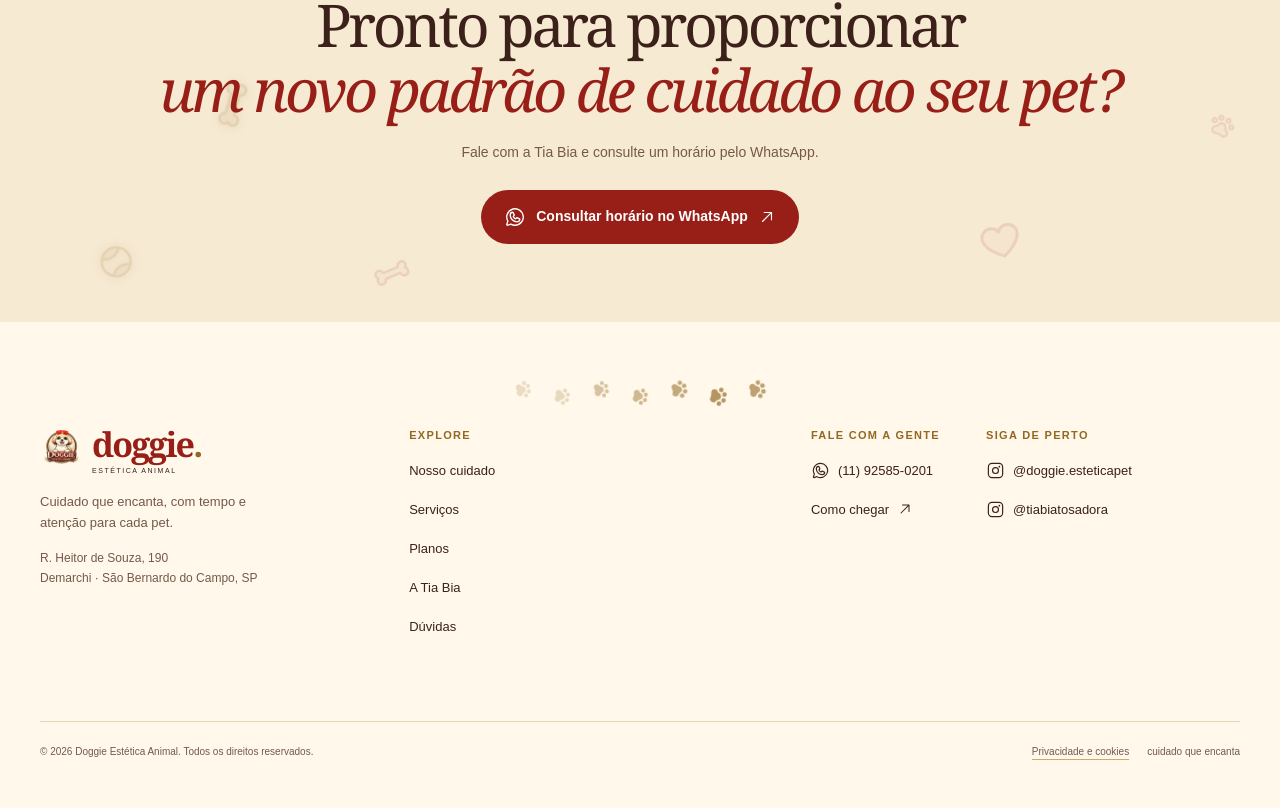
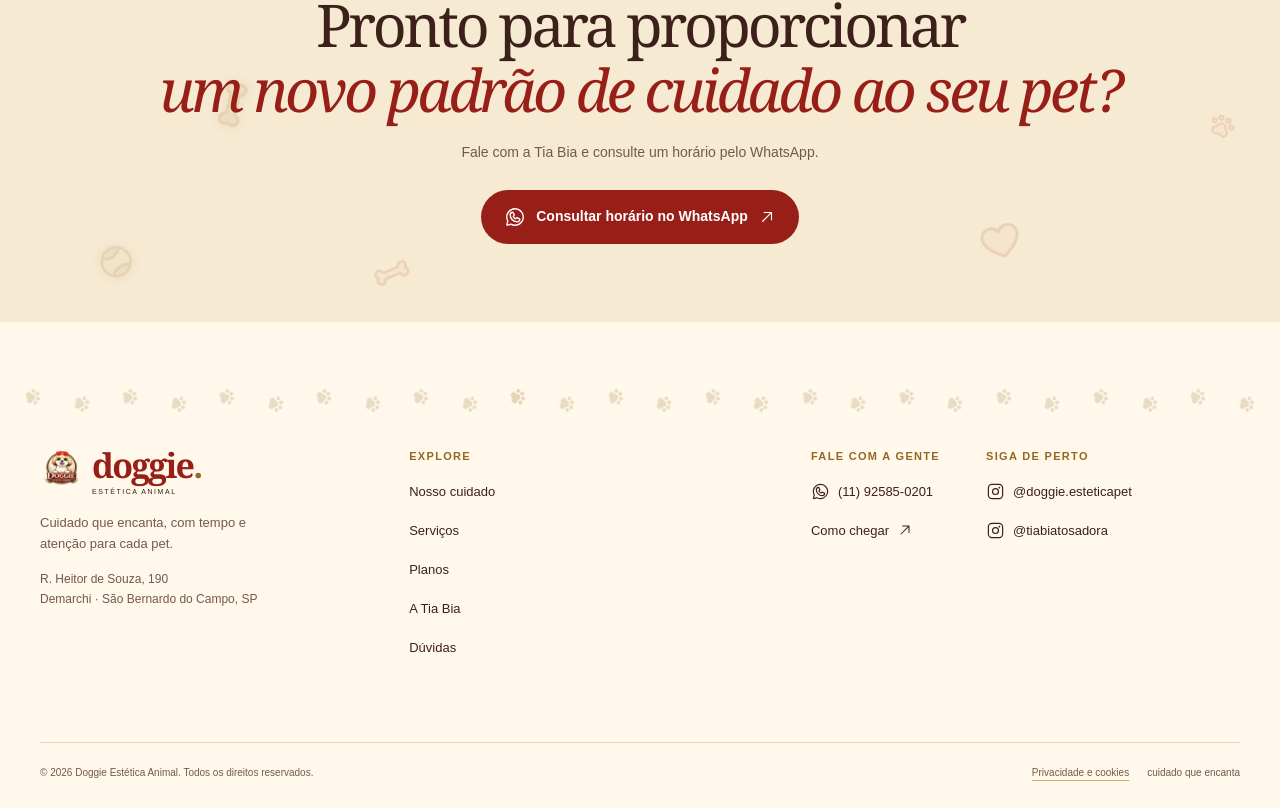
Before and after one commit to barcelos-lucas/doggie-lp, a React (Vite) app: page / in a window 1280 px wide. Shown: the part 9065-9873 px from the top of the page. Before the commit the page ends 9852 px from the top, so only its background shows below. Built offline with nearby package versions, Linux system fonts and the light colour scheme.

Commit message:
style: extend responsive footer paw trail edge to edge

```diff
--- a/src/App.jsx
+++ b/src/App.jsx
@@ -307,7 +307,7 @@ export default function App({ initialPath }) {
 
       <section className="closing"><div className="closing-pets" aria-hidden="true">{[PawPrint, Heart, Bone, PawPrint, TennisBall, Heart, PawPrint, Bone].map((Icon, index) => <span key={index} style={{ "--pet-index": index }}><Icon size={28 + index % 3 * 8} weight="duotone" /></span>)}</div><div className="container"><PawPrint size={44} weight="light" aria-hidden="true" /><h2>Pronto para proporcionar<br /><em>um novo padrão de cuidado ao seu pet?</em></h2><p>Fale com a Tia Bia e consulte um horário pelo WhatsApp.</p><WhatsAppButton placement="closing" /></div></section>
     </main>
-    <footer className="footer"><div className="footer-paw-trail" aria-hidden="true">{Array.from({ length: 7 }, (_, index) => <PawPrint key={index} size={19} weight="fill" style={{ "--step": index }} />)}</div><div className="container"><div className="footer-main">
+    <footer className="footer"><div className="footer-paw-trail" aria-hidden="true">{Array.from({ length: 32 }, (_, index) => <PawPrint key={index} size={19} weight="fill" style={{ "--step": index }} />)}</div><div className="container"><div className="footer-main">
       <div className="footer-brand"><Brand /><p>Cuidado que encanta, com tempo e atenção para cada pet.</p><a className="footer-address" href="#localizacao">{business.street}<br />{business.district} · {business.city}, {business.state}</a></div>
       <nav className="footer-nav" aria-label="Links do rodapé"><strong>Explore</strong><a href="#cuidado">Nosso cuidado</a><a href="#servicos">Serviços</a><a href="#planos">Planos</a><a href="#sobre">A Tia Bia</a><a href="#duvidas">Dúvidas</a></nav>
       <div className="footer-contact"><strong>Fale com a gente</strong><a href={whatsappUrl()} target="_blank" rel="noopener noreferrer"><WhatsappLogo size={19} aria-hidden="true" />{business.displayPhone}</a><a href="#localizacao">Como chegar <ArrowUpRight size={16} aria-hidden="true" /></a></div>
--- a/src/styles.css
+++ b/src/styles.css
@@ -562,3 +562,13 @@ main>.section+.section{padding-top:40px}
   0%,100%{scale:1;filter:drop-shadow(0 0 0 transparent);opacity:.72}
   50%{scale:1.09;filter:drop-shadow(0 0 5px currentColor);opacity:1}
 }
+
+/* Edge-to-edge paw trail, with density matched to the available width. */
+.footer-paw-trail{width:100%;max-width:none;justify-content:space-between;gap:0;padding:8px 12px;margin:0 0 32px}
+.footer-paw-trail>svg{width:18px;height:18px;flex:0 0 18px}
+.footer-paw-trail>svg:nth-child(n+11){display:none}
+@media(min-width:480px){.footer-paw-trail>svg:nth-child(-n+14){display:block}}
+@media(min-width:768px){.footer-paw-trail{padding-inline:18px;margin-bottom:36px}.footer-paw-trail>svg:nth-child(-n+20){display:block}}
+@media(min-width:1200px){.footer-paw-trail{padding-inline:24px}.footer-paw-trail>svg:nth-child(-n+26){display:block}}
+@media(min-width:1600px){.footer-paw-trail>svg:nth-child(-n+32){display:block}}
+@media(prefers-reduced-motion:no-preference){.footer-paw-trail>svg{animation-delay:calc(var(--step) * -.16s)}}
```
